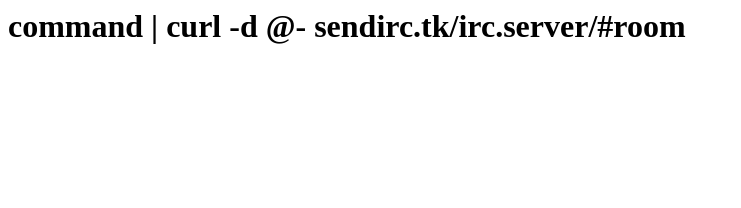
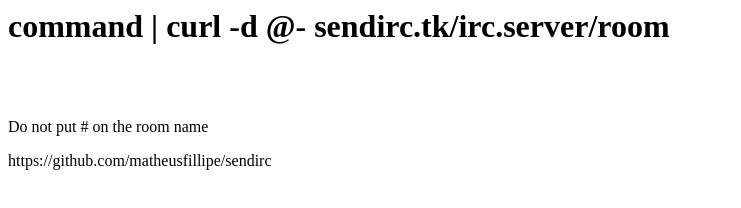
Before and after one commit to matheusfillipe/p2irc, a plain HTML site: page index.html in a window 1280 px wide. Shown: the whole page, without its empty margins (0-741 px from the left). Drawn offline with Linux system fonts and the light colour scheme.

Commit message:
# is not supported

```diff
--- a/index.html
+++ b/index.html
@@ -1,3 +1,7 @@
 <h1>
-  command | curl -d @- sendirc.tk/irc.server/#room
+  command | curl -d @- sendirc.tk/irc.server/room
 </h1>
+
+<br><br>
+<p>Do not put # on the room name</p>
+<a hred="https://github.com/matheusfillipe/sendirc">https://github.com/matheusfillipe/sendirc</a>
```
